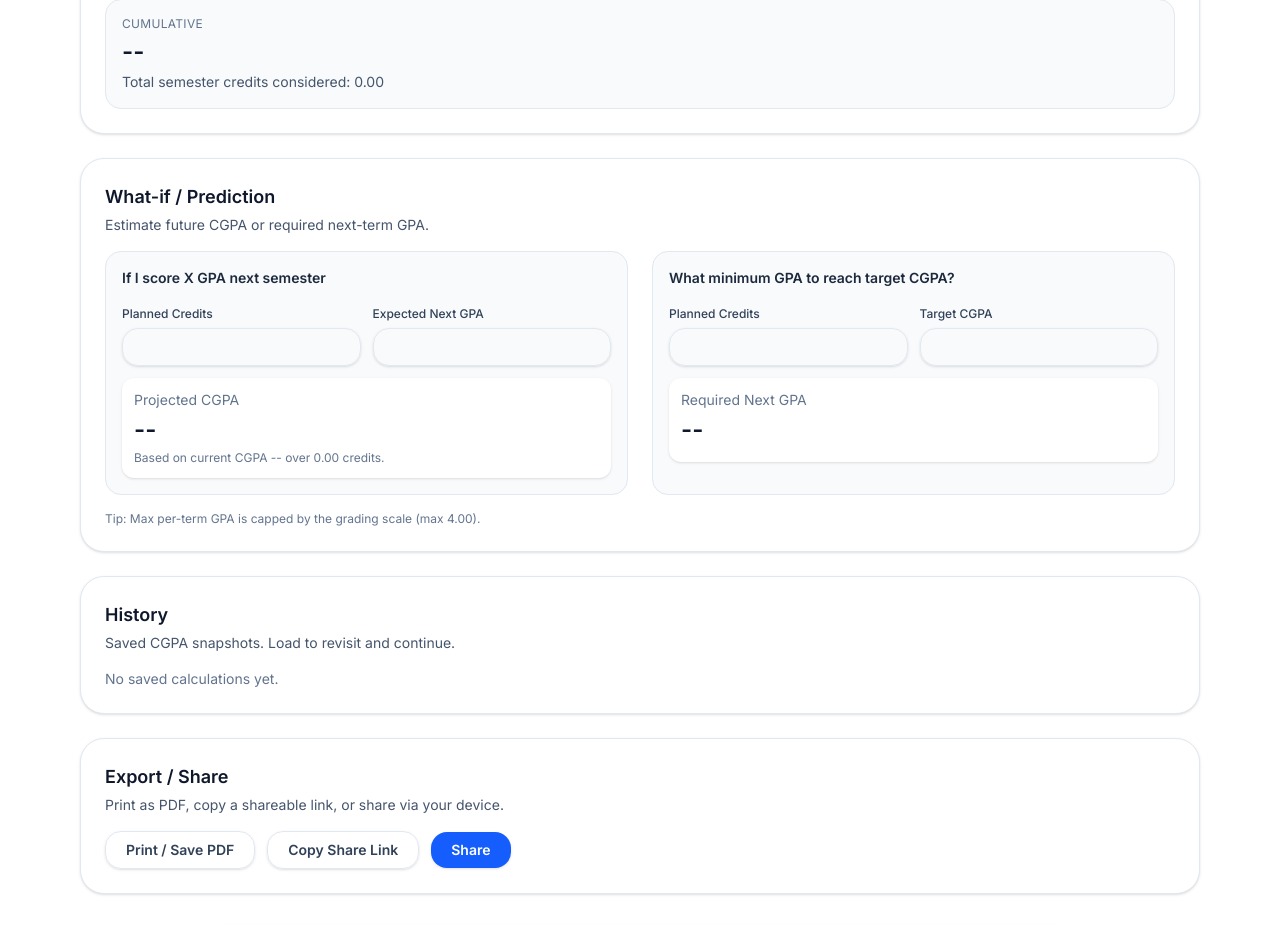
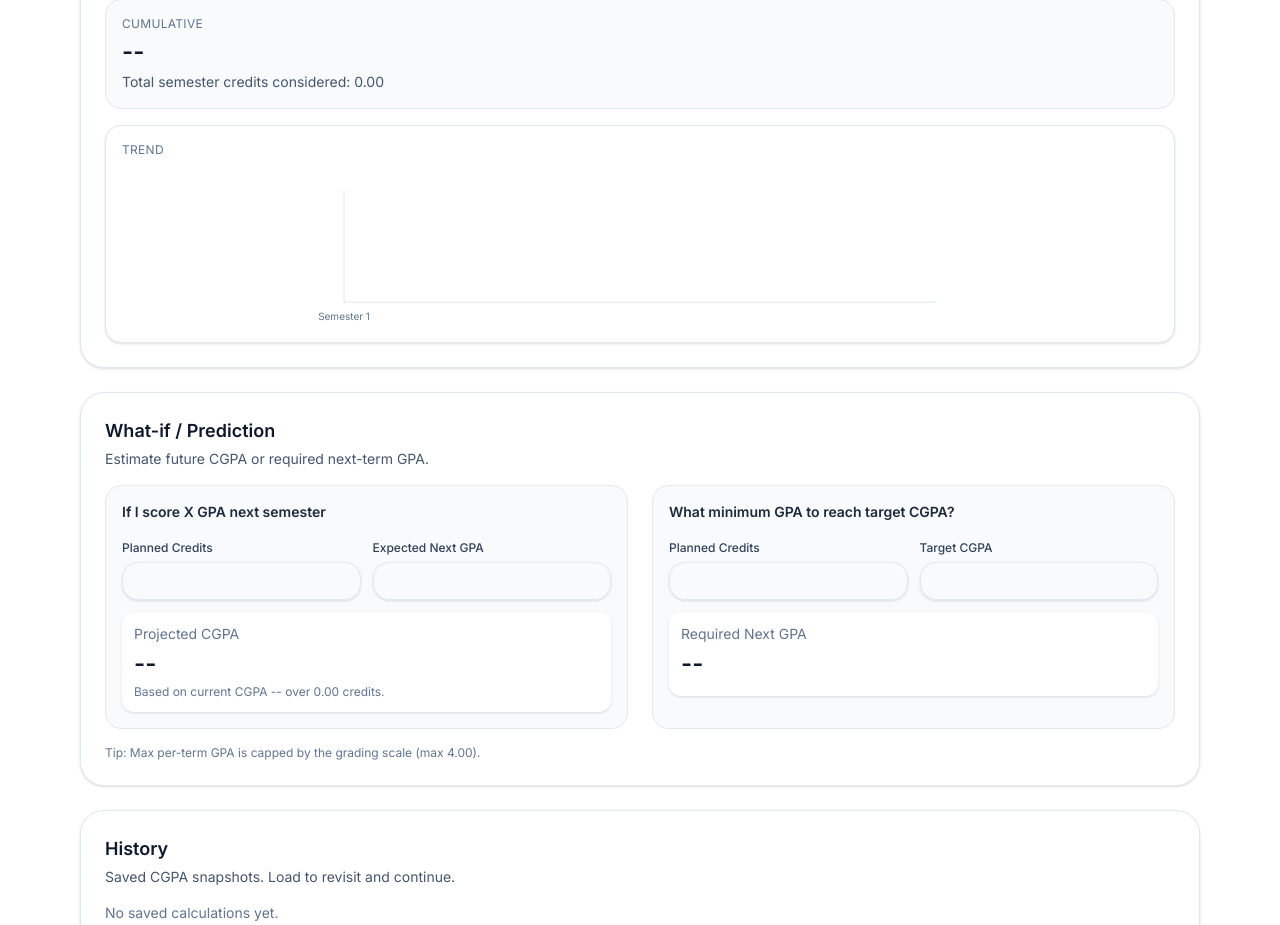
Before and after one commit to sbswiredops/cgpa, a Next.js app: page /calculator in a window 1280 px wide. Shown: the part 2460-3385 px from the top of the page. Built offline with nearby package versions, Linux system fonts and the light colour scheme.

Commit message:
Add SVG line charts for semester and cumulative GPA
cgen-2d3d2f8ee0c246c191688732acaeeec4

```diff
--- a/src/app/components/Calculator/SemesterPlanner.tsx
+++ b/src/app/components/Calculator/SemesterPlanner.tsx
@@ -237,6 +237,67 @@ export default function SemesterPlanner({ university }: SemesterPlannerProps) {
         <p className="mt-1 text-2xl font-semibold text-slate-900">{cumulative.cgpa !== null ? cumulative.cgpa.toFixed(2) : "--"}</p>
         <p className="mt-1 text-sm text-slate-600">Total semester credits considered: {cumulative.credits.toFixed(2)}</p>
       </div>
+
+      {/* Trend chart */}
+      <div className="mt-4 rounded-2xl border border-slate-200 bg-white p-4 shadow-sm">
+        <p className="text-xs uppercase tracking-wide text-slate-500">Trend</p>
+        <Chart semesters={perSemester} />
+      </div>
     </section>
   );
 }
+
+function Chart({ semesters }: { semesters: { id: string; name: string; gpa: number | null; credits: number; qualityPoints: number; }[] }) {
+  const pointsGpa = semesters.map((s) => (typeof s.gpa === "number" ? s.gpa : null));
+  let cumQ = 0;
+  let cumC = 0;
+  const pointsCgpa = semesters.map((s) => {
+    if (typeof s.gpa === "number" && s.credits > 0) {
+      cumQ += s.gpa * s.credits;
+      cumC += s.credits;
+    }
+    return cumC > 0 ? cumQ / cumC : null;
+  });
+
+  const series = [pointsGpa, pointsCgpa];
+  const flat = series.flat().filter((v) => typeof v === "number") as number[];
+  const maxY = Math.max(4, ...flat, 0);
+  const minY = Math.min(0, ...flat, 0);
+  const w = 640;
+  const h = 160;
+  const pad = 24;
+  const xFor = (i: number) => pad + (i * (w - 2 * pad)) / Math.max(1, semesters.length - 1);
+  const yFor = (v: number) => h - pad - ((v - minY) / Math.max(1e-6, maxY - minY)) * (h - 2 * pad);
+
+  const pathFor = (vals: (number | null)[]) => {
+    const coords = vals
+      .map((v, i) => (typeof v === "number" ? [xFor(i), yFor(v)] : null))
+      .filter(Boolean) as [number, number][];
+    if (coords.length === 0) return "";
+    return coords.map((p, i) => (i === 0 ? `M ${p[0]},${p[1]}` : `L ${p[0]},${p[1]}`)).join(" ");
+  };
+
+  return (
+    <svg viewBox={`0 0 ${w} ${h}`} className="mt-2 h-40 w-full">
+      <rect x={0} y={0} width={w} height={h} fill="transparent" />
+      {/* Axes */}
+      <line x1={pad} y1={h - pad} x2={w - pad} y2={h - pad} stroke="#e2e8f0" />
+      <line x1={pad} y1={pad} x2={pad} y2={h - pad} stroke="#e2e8f0" />
+      {/* GPA line */}
+      <path d={pathFor(pointsGpa)} stroke="#3b82f6" strokeWidth={2} fill="none" />
+      {/* CGPA line */}
+      <path d={pathFor(pointsCgpa)} stroke="#64748b" strokeWidth={2} fill="none" />
+      {/* Points */}
+      {pointsGpa.map((v, i) => (
+        typeof v === "number" ? <circle key={`g${i}`} cx={xFor(i)} cy={yFor(v)} r={3} fill="#3b82f6" /> : null
+      ))}
+      {pointsCgpa.map((v, i) => (
+        typeof v === "number" ? <circle key={`c${i}`} cx={xFor(i)} cy={yFor(v)} r={3} fill="#64748b" /> : null
+      ))}
+      {/* Labels */}
+      {semesters.map((s, i) => (
+        <text key={s.id} x={xFor(i)} y={h - 6} textAnchor="middle" className="fill-slate-500 text-[10px]">{s.name}</text>
+      ))}
+    </svg>
+  );
+}
```
